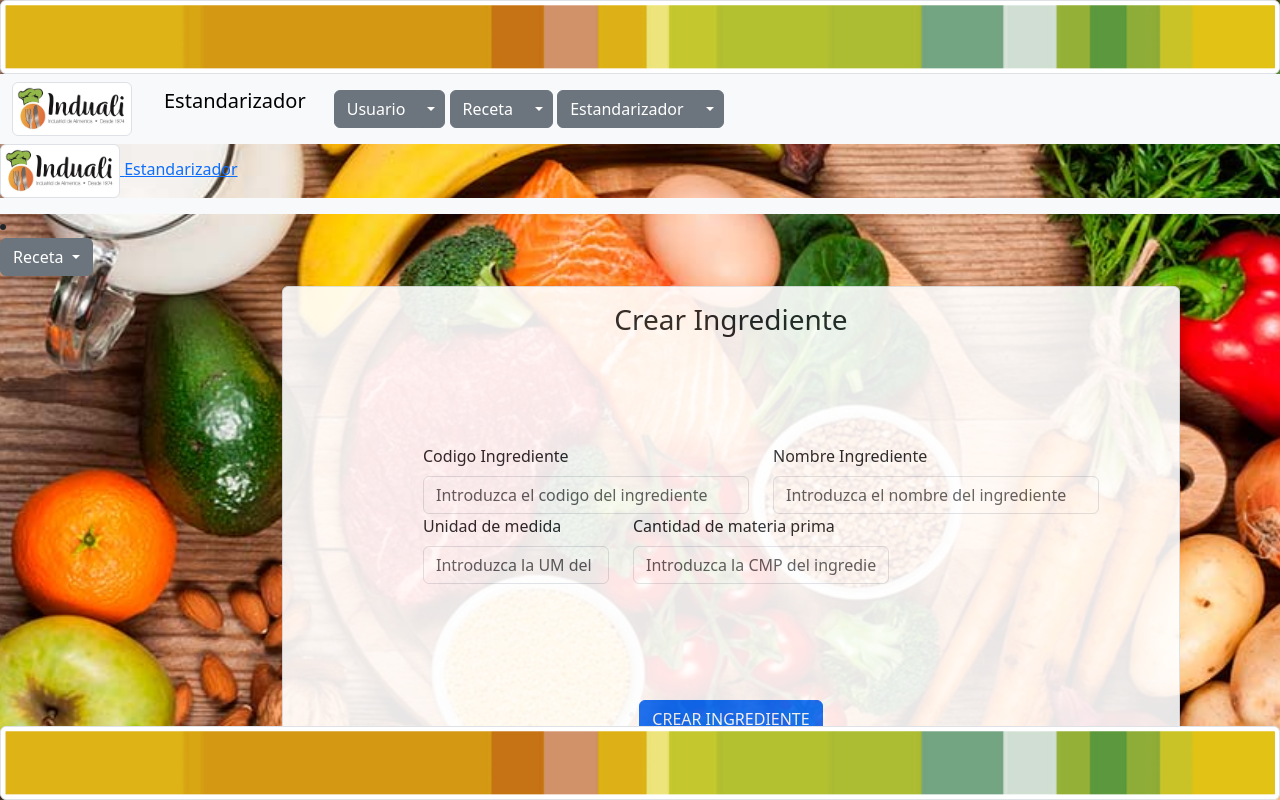
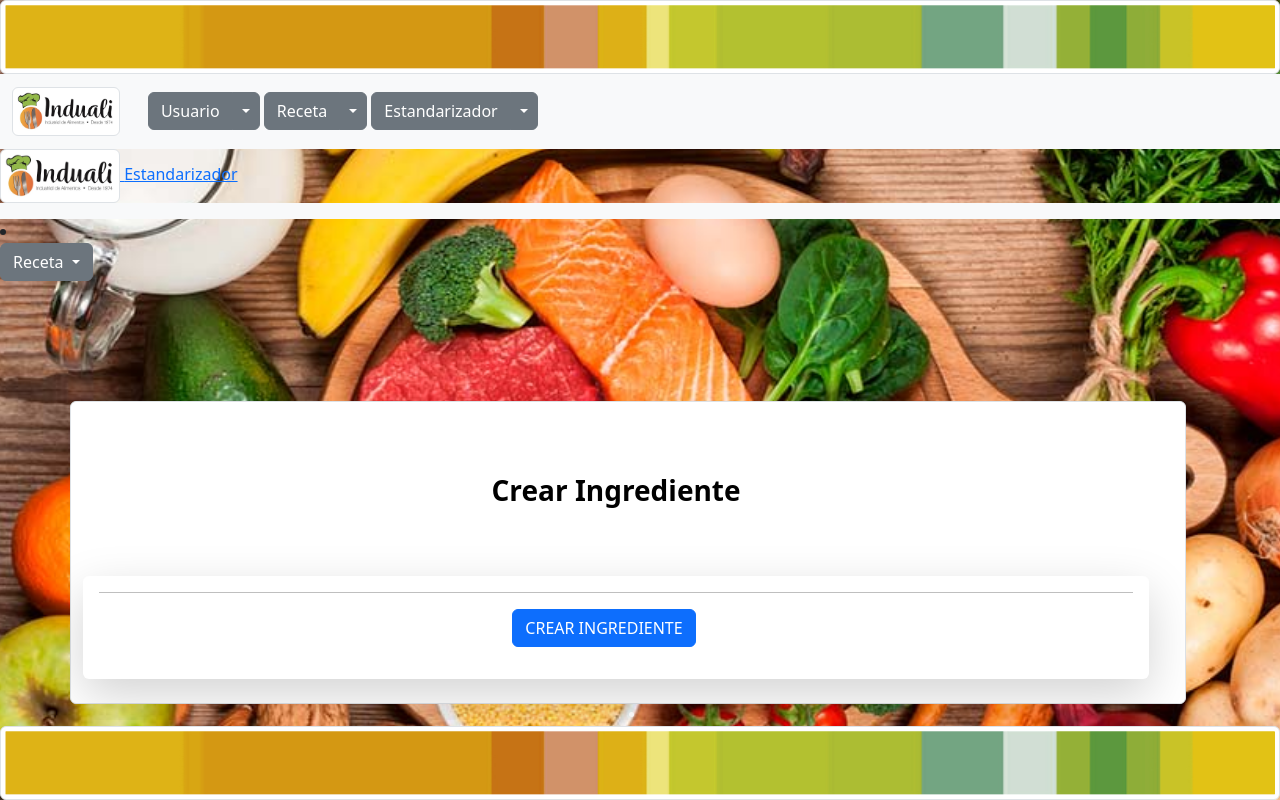
Before and after one commit to JenniferVR2022/ProyectoINDUALI, a Django app: page /ingrediente/crear/ in a window 1280 px wide. Run offline with Django 4.2, Linux system fonts and the light colour scheme; some libraries are stand-ins or nearby versions.

Commit message:
Cambios 25 Enero

```diff
--- a/base/templates/ingrediente/ingredienteCrear.html
+++ b/base/templates/ingrediente/ingredienteCrear.html
@@ -2,60 +2,46 @@
 
 {% load static %}
 {% block contenido %}
+</br>
+</br>
+</br>
+</br>
+</br>
+<section class="col-lg-12 table">
+  <div class="container container-general  p-3 mb-2 bg-white text-dark row g-6 border rounded">
+    <div class="row align-items-start">
+      <div class="col-12 ">
+        <h3 class="fw-bold mt-5 text-center">Crear Ingrediente</h3>
+        <hr class="border border-white border-2 opacity-50"/>
+        <form enctype="multipart/form-data" method="post">
+          <div class="row mt-5 p-3 shadow-lg rounded bg-white">
+            <div class="row">
+              {% csrf_token %}
+              {% for campo in formulario %}
+              <div class="col-12 col-md-6 col-xl-6 mb-3">
+                <label for="poliza" class="form-label">{{ campo.label  }}:</label>
+                <input
+                  type="{{ campo.field.widget.input_type  }}"
+                  class="form-control required"
+                  id=""
+                  name="{{ campo.name  }}"
+                  placeholder="Escribe"
+                >
+              </div>
+              {% endfor %}
 
-   <div class="container-usuario p-3 mb-2 bg-white text-dark row g-6 border rounded">
-
-    <center><h3>Crear Ingrediente</h3></center>
-              <form class="row g-12" style="margin:100 ">
-
-                <div class="col-5">
-                    <label for="inputAddress" class="form-label">Codigo Ingrediente</label>
-                    <input type="number" class="form-control" id="inputAddress" placeholder="Introduzca el codigo del ingrediente">
             </div>
-                  <div class="col-5">
-                    <label for="inputAddress2" class="form-label">Nombre Ingrediente</label>
-                    <input type="text" class="form-control" id="inputAddress2" placeholder="Introduzca el nombre del ingrediente"">
+            <div class="col-12 help-text">{{ campo.errors }}</div>
+            <hr />
+            <div class="row text-center">
+              <div class="col-12 col-md-12 col-xl-12 mb-3">
+                <input type="submit" class="btn btn-primary" value="CREAR INGREDIENTE">
               </div>
-                  <div class="col-3">
-                      <label for="inputAddress2" class="form-label">Unidad de medida</label>
-                      <input type="text" class="form-control" id="inputAddress2" placeholder="Introduzca la UM del ingrediente">
             </div>
-                <div class="col-md-4">
-                  <label for="inputAddress2" class="form-label">Cantidad de materia prima</label>
-                  <input type="text" class="form-control" id="inputAddress2" placeholder="Introduzca la CMP del ingrediente">
           </div>
         </form>
-            <center>
-              <form class="form-inline my-3 my-lg-3">
-              <button type="button" class="btn btn-primary"><i class="bi bi-card-list"></i> CREAR INGREDIENTE </button>
-            </form>
-          </center>
       </div>
-
-            <tbody>
-
-              {% for ingrediente in ingredientes %}
-              <tr>
-
-                {% if ingrediente.estado != '3' %}
-                <td >{{ingrediente.codIngrediente}}</td>
-                <td>{{ingrediente.nomIngrediente}}</td>
-                <td>{{ingrediente.unidadMedida}}</td>
-                <td>{{ingrediente.cantidadMateriaPrima}}</td>
-                <td>{{ingrediente.estado}}</td>
-                <td><a class="btn btn-primary" href="{% url 'ingrediente-crear' ingrediente.id  %}"><i class="fas fa-edit"></i></a>
-
-                </td>
-                {% endif %}
-
-
-
-
-              </tr>
-              {% endfor %}
-
-
-
-            </tbody>
-
+    </div>
+  </div>
+</section>
   {% endblock contenido %}
--- a/base/templates/partials/navbar.html
+++ b/base/templates/partials/navbar.html
@@ -4,27 +4,22 @@
     <img class="img-thumbnail img-fluid" src="{% static 'img/Cenefa.jpg' %}" width="5550" height="20">
 </div>
 
-
-
 <nav class="navbar navbar-expand-lg navbar-light bg-light">
 
   <div class="container-fluid">
-    <img class="img-thumbnail img-fluid" src="{% static 'img/Logo.jpg' %}" width="120" height="30">
-
-    <ul><a class="navbar-brand" href="#">Estandarizador</a></ul>
+    <a class="navbar-brand" href="{% url 'principal' %}">
+      <img class="img-thumbnail img-fluid" src="{% static 'img/Logo.jpg' %}" width="120" height="30">
+    </a>
 
   <form class="container-fluid justify-content-start">
 
-
-      <div class="btn-group">
+     <div class="btn-group">
         <button type="button" class="btn btn-secondary">Usuario</button>
         <button type="button" class="btn btn-secondary dropdown-toggle dropdown-toggle-split" data-bs-toggle="dropdown" aria-expanded="false">
                </button>
 
         <ul class="dropdown-menu">
                <li><a class="dropdown-item" <a href="{% url 'usuarios_crear' %}">Nuevo</a></li>
-               <li><a class="dropdown-item" href="#">Editar</a></li>
-               <li><a class="dropdown-item" href="#">Buscar</a></li>
                <li><a class="dropdown-item" href="#">Permisos</a></li>
            </ul>
       </div>
@@ -36,12 +31,11 @@
                  </button>
             <ul class="dropdown-menu">
                 <li><a class="dropdown-item" <a href="{% url 'receta' %}">Nuevo</a></li>
-                <li><a class="dropdown-item" href="#">Editar</a></li>
-                <li><a class="dropdown-item" href="#">Buscar</a></li>
-                <li><a class="dropdown-item" href="#">Exportar</a></li>
-                <li><a class="dropdown-item" href="#">Importar</a></li>
-                <li><a class="dropdown-item" href="#">Ingrediente</a></li>
+                <li><a class="dropdown-item" href="{% url 'ingrediente' %}">Ingrediente</a></li>
+                <li><a class="dropdown-item" href="{% url 'ingrediente-crear'%}" class="btn btn-primary"><i class="bi bi-card-list"></i>Crear Ingrediente</a>
                 <li><a class="dropdown-item" href="{% url 'componente' %}" class="nav-link">Componente</a>
+
+
                 </li>
 
 
--- /dev/null
+++ b/indualiapp/pyvenv.cfg
@@ -0,0 +1,5 @@
+home = C:\Users\david\AppData\Local\Programs\Python\Python311
+include-system-site-packages = false
+version = 3.11.1
+executable = C:\Users\david\AppData\Local\Programs\Python\Python311\python.exe
+command = C:\Users\david\AppData\Local\Programs\Python\Python311\python.exe -m venv C:\Users\david\OneDrive\Escritorio\proyectoInduali\indualiapp
```
Also changed, not shown: base/settings.py (+8 -3 lines), base/templates/ingrediente/ingrediente.html (+49 -52 lines), ingrediente/migrations/0001_initial.py (added), listaPrecio/migrations/0001_initial.py (added), 11 other files. Lines whose indentation alone changed are shown as unchanged.
